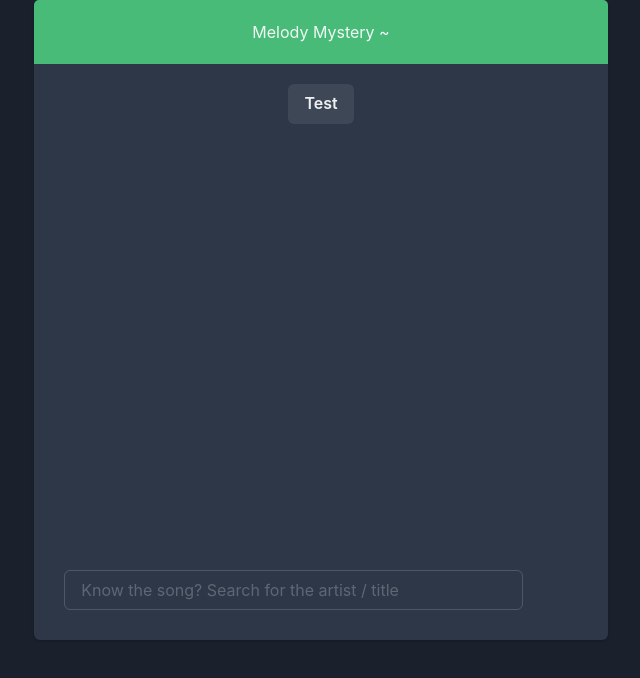
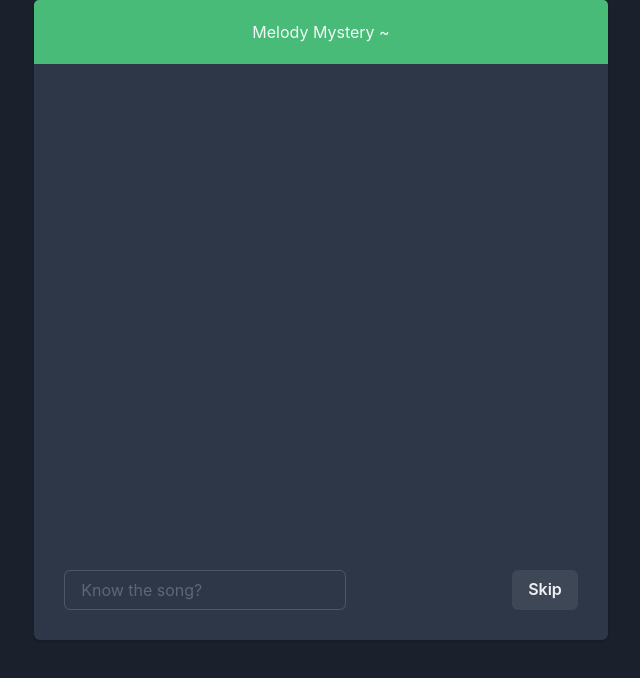
Before and after one commit to adrian-dorado/MelodyMystery, a React (Create React App) app in the folder melody-mystery/: page / in a window 1280 px wide. Shown: the top 678 px of the page, without its empty margins (319-959 px from the left). Built offline with nearby package versions, Linux system fonts and the light colour scheme.

Commit message:
added submit button

```diff
--- a/melody-mystery/src/components/GameCard.js
+++ b/melody-mystery/src/components/GameCard.js
@@ -1,6 +1,6 @@
-import { Text, Card, CardHeader, CardBody } from '@chakra-ui/react'
+import { Text, Card, CardHeader, CardBody, Flex } from '@chakra-ui/react'
 import GameGuesses from './GameGuesses'
-import GuessButton from './GuessButton'
+import GuessButton from './SkipButton'
 import { useState } from 'react'
 import SearchBar from './SearchBar'
 
@@ -24,10 +24,12 @@ export default function GameCard() {
                     </Text>
                 </CardHeader>
                 <CardBody height='30vh'>
-                    {guesses.map((item, i) => ( <GameGuesses text={item} />))}
-                    <GuessButton onClick={addGuess}/>
+                    {guesses.map((item, i) => (<GameGuesses text={item} />))}
                 </CardBody>
+                <Flex m='30px'  justify='space-between'>
                     <SearchBar />
+                    <GuessButton onClick={addGuess} />
+                </Flex>
             </Card>
         )
     } else {
--- a/melody-mystery/src/components/GuessButton.js
+++ /dev/null
@@ -1,9 +0,0 @@
-import React from 'react'
-import { Button } from '@chakra-ui/react'
-
-
-export default function GuessButton(props) {
-    return (
-        <Button onClick={props.onClick}>Test</Button>
-    )
-}
--- a/melody-mystery/src/components/SearchBar.js
+++ b/melody-mystery/src/components/SearchBar.js
@@ -1,10 +1,10 @@
 import { Input, Flex} from '@chakra-ui/react'
 import React from 'react'
 
-export default function SearchBar() {
+export default function SearchBar(props) {
     return (
         <Flex>
-            <Input m='30px' w='80%' variant='outline' placeholder='Know the song? Search for the artist / title'></Input>
+            <Input w='' variant='outline' placeholder='Know the song?' />
         </Flex>
     )
 }
--- /dev/null
+++ b/melody-mystery/src/components/SkipButton.js
@@ -0,0 +1,9 @@
+import React from 'react'
+import { Button } from '@chakra-ui/react'
+
+
+export default function SkipButton(props) {
+    return (
+        <Button onClick={props.onClick}>Skip</Button>
+    )
+}
```
Also changed, not shown: melody-mystery/src/components/SubmitButton.js (added, +8 -0 lines). Lines whose indentation alone changed are shown as unchanged.
